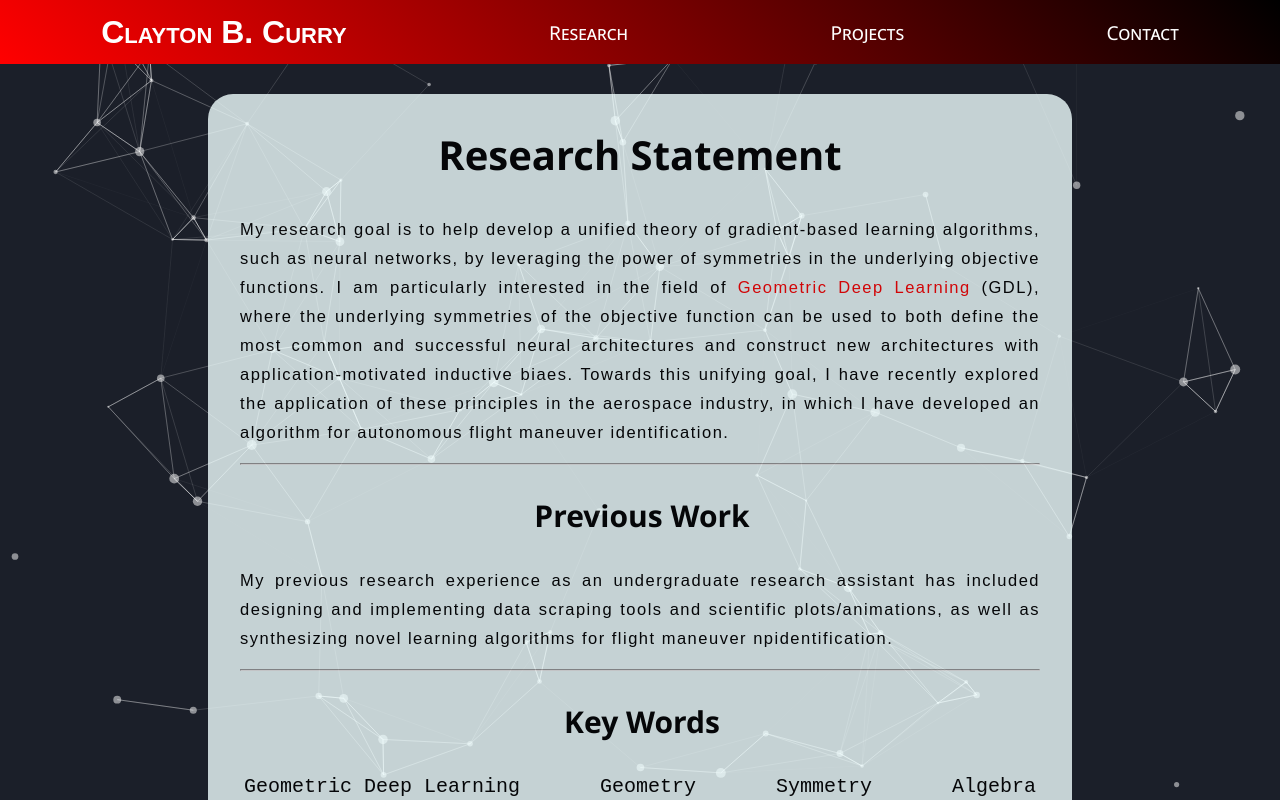
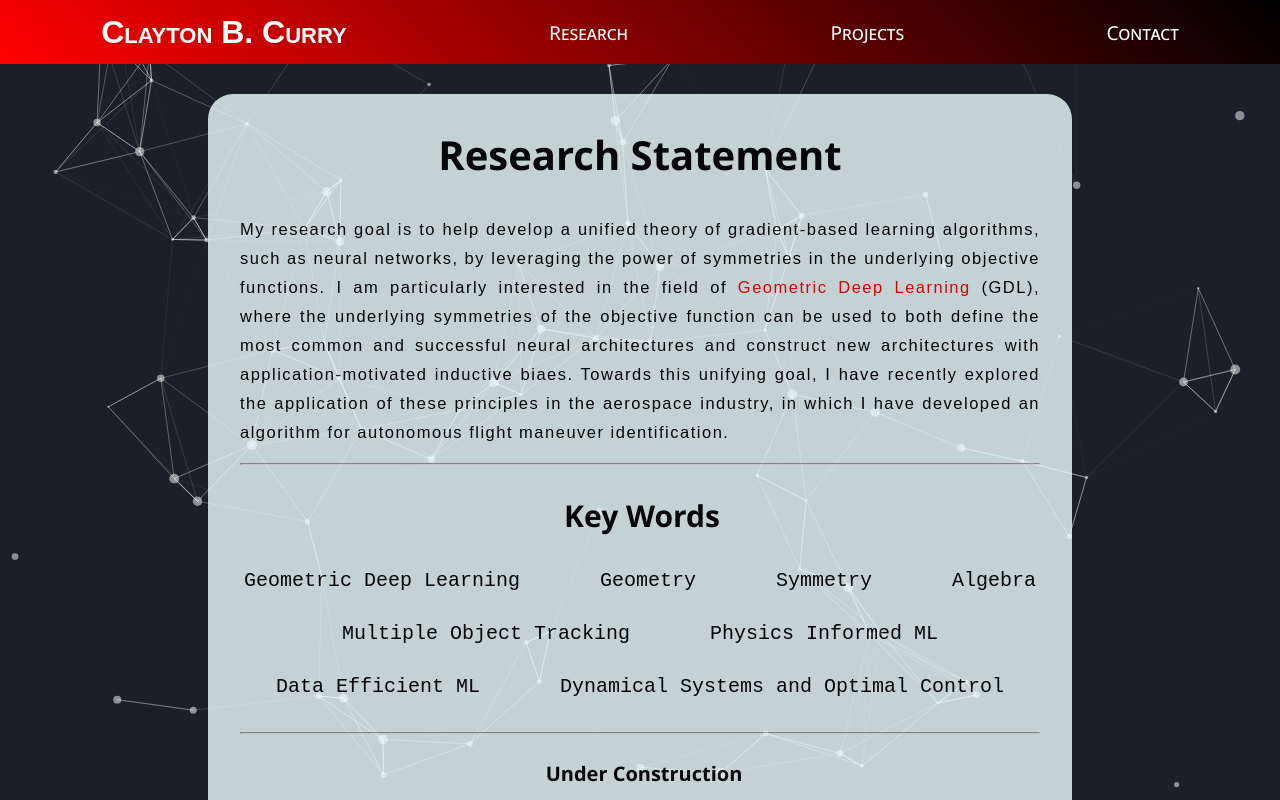
Before and after one commit to clay-curry/Website, a React (Create React App) app: page /research in a window 1280 px wide. Shown: the top 800 px of the page. Built offline with nearby package versions, Linux system fonts and the light colour scheme.

Commit message:
adsfasdfasd

```diff
--- a/src/pages/Projects.tsx
+++ b/src/pages/Projects.tsx
@@ -33,14 +33,15 @@ function Work() {
         <tr>Partnership with OADII | NOV 2021 - Present</tr>
         <tr>
           <p>Partnership with <a href={oadii}>OK Air Defense Innovation Institute</a> under the advisement of Professor <a href={hougen}>Dean Hougen</a>.
-          Studied algorithms for object tracking, sensor fusion, and computer vision in aerospace and automotive systems.
+          Studied algorithms for object tracking, sensor fusion, and computer vision in aerospace and automotive systems. Designed and implementing data
+          scraping tools and scientific plots/animations, as well as synthesizing novel learning algorithms for flight maneuver identification.
           </p>
           <p>
             <b>Key Achievement:</b> Applied neural-architecture-search principles to learn an ensemble of transformer networks for recognizing basic flight maneuvers <Colab href={colab_transformer} />
           </p>
 
           <p>
-            <b>Key Achievement:</b> Scraped over 50,000,000 transponder messages (source: <a href={exch}>adsbexchange</a>) in one weekend, likely from every aircraft in the continental United States, then stored to a relational database. <GitHub href={github_transponder} />
+            <b>Key Achievement:</b> Scraped positional data in over 50 million aircraft transponder messages in one March weekend, likely from every aircraft in the continental United States. (source: <a href={exch}>adsbexchange</a>) Stored positional and aircraft data in a relational database. <GitHub href={github_transponder} />
           </p>
 
         </tr>
--- a/src/pages/Research.tsx
+++ b/src/pages/Research.tsx
@@ -10,7 +10,6 @@ function Research() {
     <NavBar/>
     <PageContent>
       <Statement />
-      <PreviousWork />
       <Keywords />
       <MoreComing />
     </PageContent>
@@ -38,18 +37,6 @@ function Statement() {
   </Fragment>);
 }
 
-function PreviousWork(){
-
-  return(<Fragment>
-    <h3>Previous Work</h3>
-    <p>
-        My previous research experience as an undergraduate research assistant has included designing and implementing data
-        scraping tools and scientific plots/animations, as well as synthesizing novel learning algorithms for flight maneuver
-        npidentification.
-    </p>
-    <hr />
-    </Fragment>);
-}
 
 function Keywords() {
   return(<Fragment>
```
Also changed, not shown: public/Contact.tsx (deleted, +0 -37 lines).
